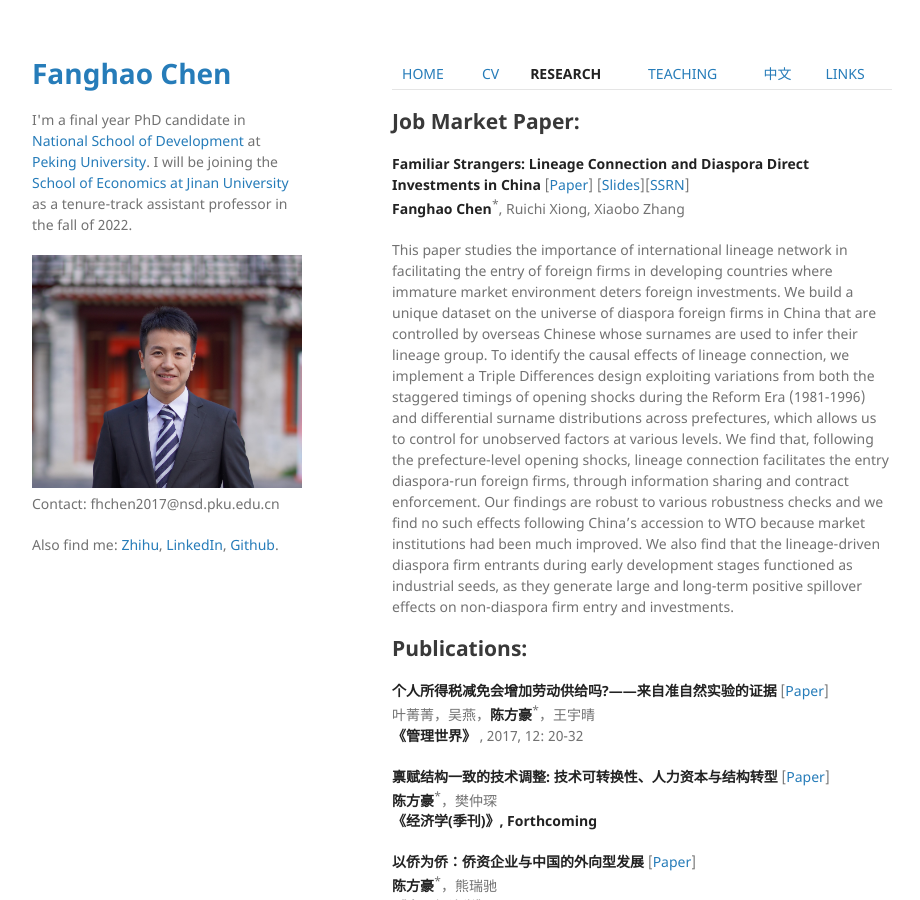
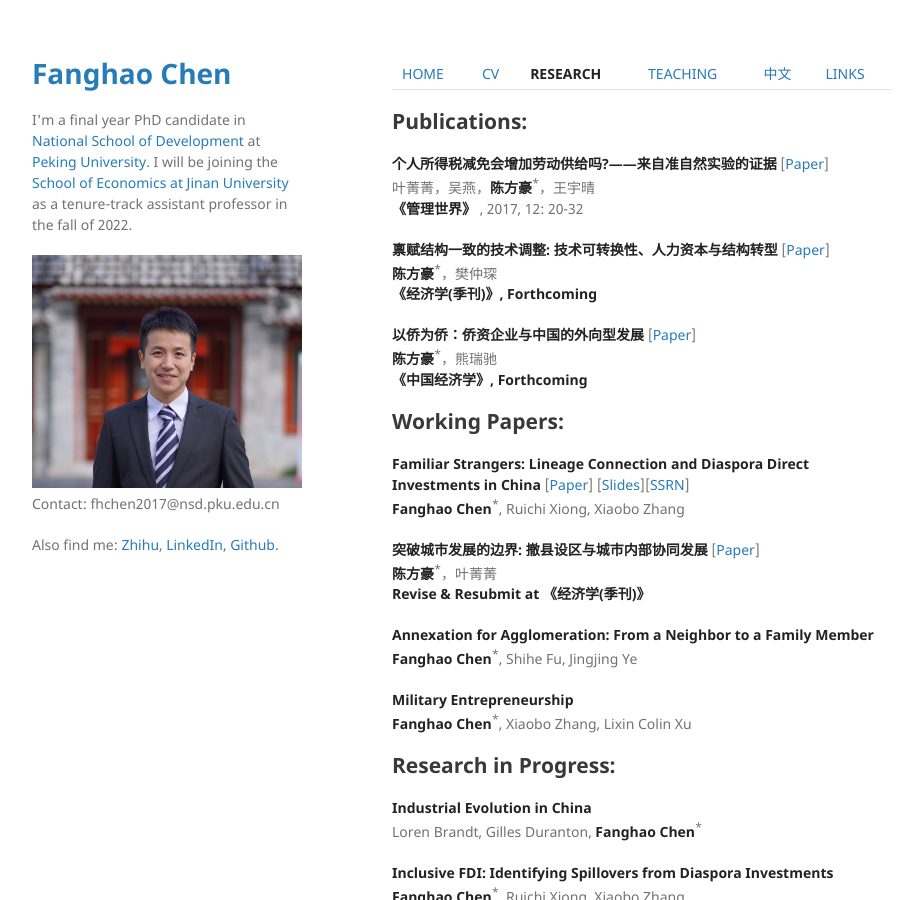
Before and after one commit to FanghaoChen/homepage, a Jekyll site: the page built from research.md, in a window 1280 px wide and 900 px high. Shown: the whole window, without its empty margins (178-1098 px from the left). Built offline with Jekyll 4.4.1, drawn with Linux system fonts in a browser that asks for light colours.

Commit message:
Update research.md

```diff
--- a/research.md
+++ b/research.md
@@ -3,13 +3,6 @@ layout: default
 ---
 
 [HOME](./index.md) | [CV](./assets/CV_FanghaoChen_220509.pdf) | [**RESEARCH**](./) | [TEACHING](./teaching.md) | [中文](./chinesepage.md) | [LINKS](./links.md)
-
-## Job Market Paper:
-
-**Familiar Strangers: Lineage Connection and Diaspora Direct Investments in China** [[Paper](./assets/familiar_stranger_draft_220303.pdf)] [[Slides](./assets/familiar_stranger_slides_220416.pdf)][[SSRN](https://papers.ssrn.com/sol3/papers.cfm?abstract_id=4004159)]<br/>
-**Fanghao Chen**<sup>*</sup>, Ruichi Xiong, Xiaobo Zhang
-
-This paper studies the importance of international lineage network in facilitating the entry of foreign firms in developing countries where immature market environment deters foreign investments. We build a unique dataset on the universe of diaspora foreign firms in China that are controlled by overseas Chinese whose surnames are used to infer their lineage group. To identify the causal effects of lineage connection, we implement a Triple Differences design exploiting variations from both the staggered timings of opening shocks during the Reform Era (1981-1996) and differential surname distributions across prefectures, which allows us to control for unobserved factors at various levels. We find that, following the prefecture-level opening shocks, lineage connection facilitates the entry diaspora-run foreign firms, through information sharing and contract enforcement. Our findings are robust to various robustness checks and we find no such effects following China’s accession to WTO because market institutions had been much improved. We also find that the lineage-driven diaspora firm entrants during early development stages functioned as industrial seeds, as they generate large and long-term positive spillover effects on non-diaspora firm entry and investments.
 
 ## Publications:
 
```
Also changed, not shown: other parts of research.md (+3 -0 lines).
